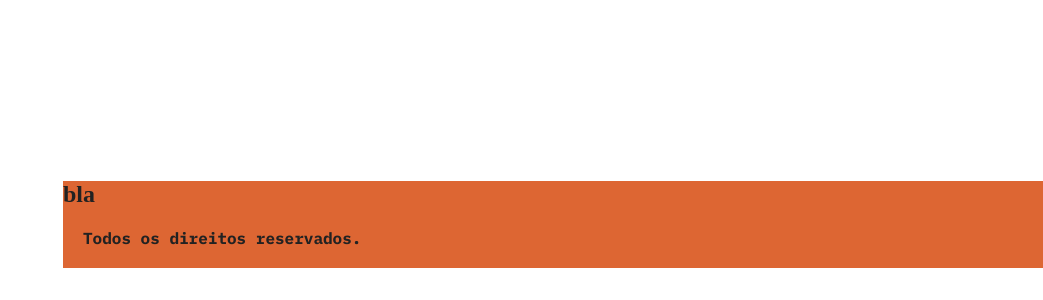
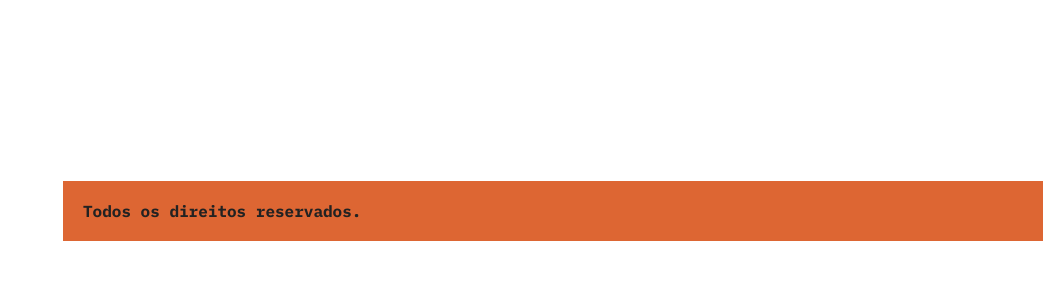
Before and after one commit to trichains/aves-fantasticas, a website: page index.html in a window 1280 px wide. Shown: the part 2126-2426 px from the top of the page, without its empty margins (237-1280 px from the left). After the commit the page ends 2399 px from the top, so only its background shows below. Drawn offline with Linux system fonts and the light colour scheme; no server answers.

Commit message:
Update index.html

```diff
--- a/index.html
+++ b/index.html
@@ -280,7 +280,6 @@
         </ul>
       </section>
       <footer class="copy">
-        <h2>bla</h2>
         <p>Todos os direitos reservados.</p>
       </footer>
     </div>
```
